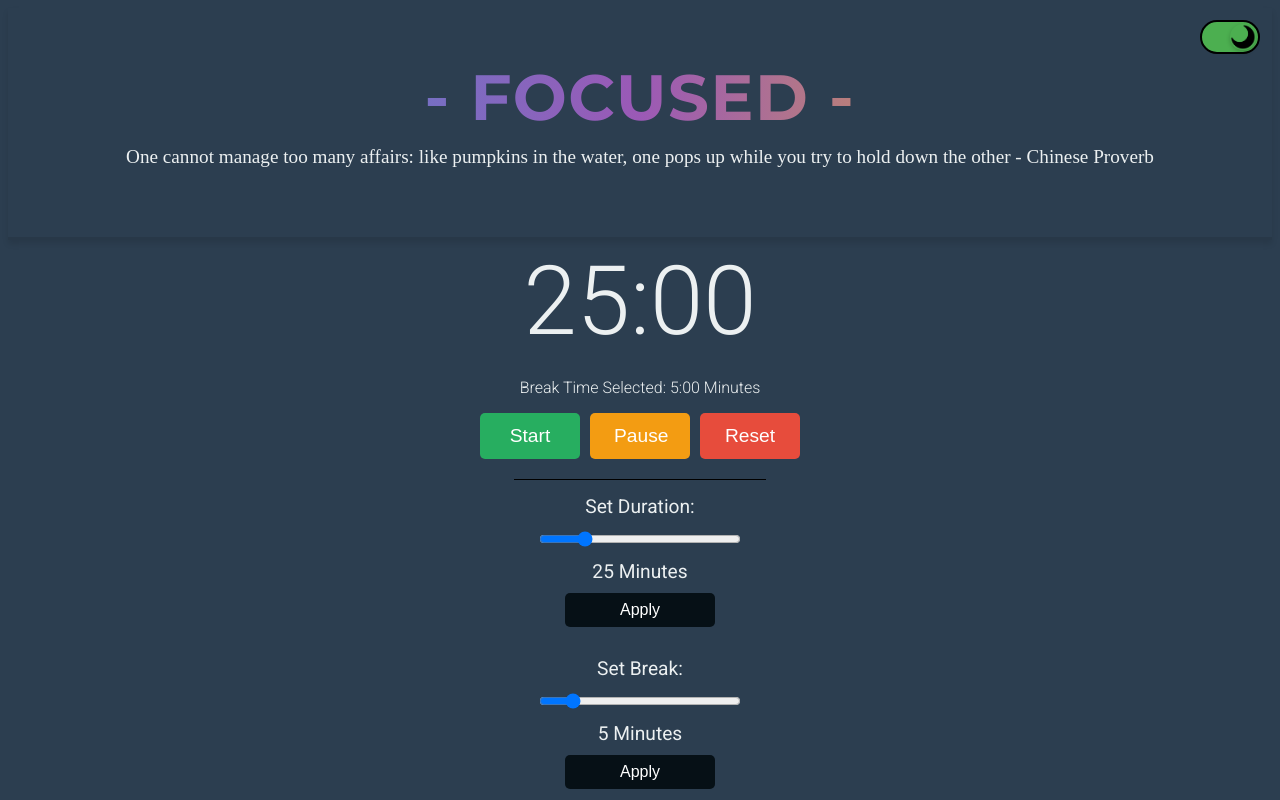
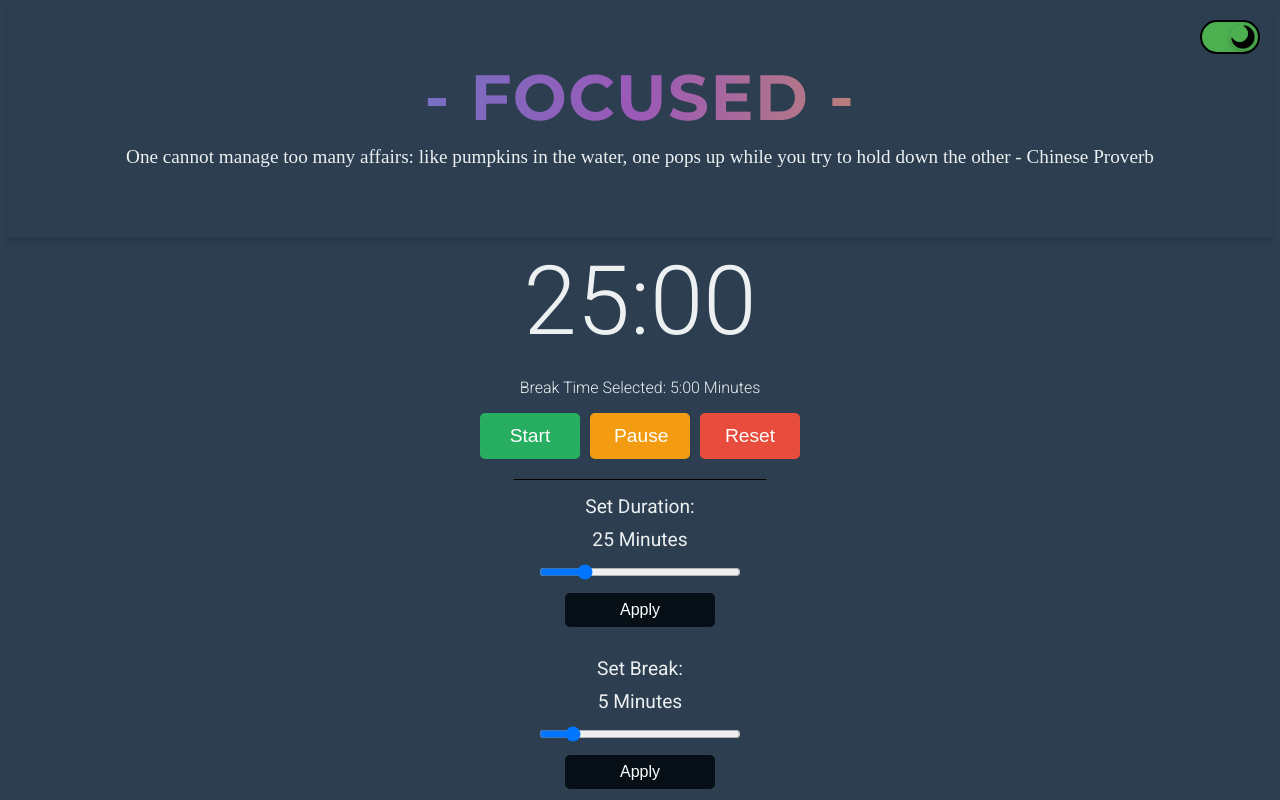
Before and after one commit to GitHixy/focused, a React (Create React App) app: page / in a window 1280 px wide. Shown: the top 800 px of the page. Built offline with nearby package versions, Linux system fonts and the light colour scheme.

Commit message:
Update Timer.jsx

```diff
--- a/src/components/Timer.jsx
+++ b/src/components/Timer.jsx
@@ -99,6 +99,7 @@ const Timer = () => {
       <div className={styles.inputGroup}>
         <label>
           <span>Set Duration:  </span>
+          <span>{sessionDuration} Minutes </span>
           <input
             type="range"
             value={sessionDuration}
@@ -107,7 +108,7 @@ const Timer = () => {
             max="120"
 
           />
-          <span>{sessionDuration} Minutes </span>
+
         </label>
         <button onClick={handleSetSessionDuration} className={styles.applyButton}>Apply</button>
       </div>
@@ -115,6 +116,7 @@ const Timer = () => {
       <div className={styles.inputGroup}>
         <label>
         <span>Set Break:  </span>
+        <span>{breakTime} Minutes </span>
           <input
             type="range"
             value={breakTime}
@@ -122,7 +124,7 @@ const Timer = () => {
             min="1"
             max="30"
           />
-          <span>{breakTime} Minutes </span>
+
         </label>
         <button onClick={handleSetBreakDuration} className={styles.applyButton}>Apply</button>
       </div>
```
